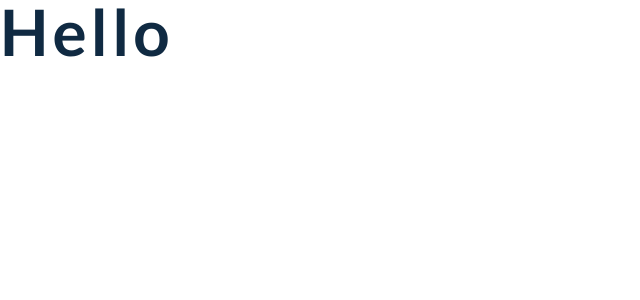
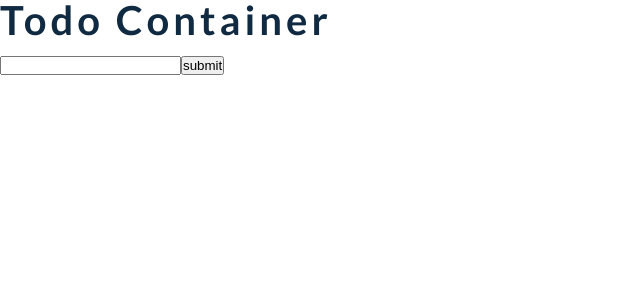
Before and after one commit to racharlasrikanth/react-todo-list, a React (Create React App) app: page / in a window 1280 px wide. Shown: the top 300 px of the page, without its empty margins (0-640 px from the left). Built offline with nearby package versions, Linux system fonts and the light colour scheme.

Commit message:
components added && functionality completed for todo list

```diff
--- a/package.json
+++ b/package.json
@@ -8,6 +8,7 @@
     "@testing-library/user-event": "^13.5.0",
     "react": "^17.0.2",
     "react-dom": "^17.0.2",
+    "react-icons": "^4.3.1",
     "react-scripts": "5.0.0",
     "web-vitals": "^2.1.4"
   },
--- a/src/App.js
+++ b/src/App.js
@@ -1,10 +1,54 @@
-import React from 'react';
+import React, { useState } from 'react';
+import Form from './components/Form';
+import TodoList from './components/TodoList';
+import Alert from './components/Alert';
+import Title from './components/Title';
 
-function App() {
+const App = () => {
+
+  const [formInput, setFormInput] = useState("");
+  const [todoList, setTodoList] = useState([]);
+  const [alert, setAlert] = useState({status: false, message: "", type: ""});
+  const [isEditing, setIsEditing] = useState({status:false, id:""});
+
+  const submitHandler = (comingTodo) => {
+    setTodoList([...todoList, comingTodo]);
+    setAlert({ status:true, message:"Item Added", type:"success" });
+  }
+
+  const deleteTodo = (id) => {
+    const newTodoList = todoList.filter((eachTodo) => {
+      return eachTodo.id !== id;
+    })
+    setTodoList(newTodoList);
+    setAlert({ status:true, message:"Item Deleted", type:"danger" });
+    setIsEditing({ id:"", status:false});
+    setFormInput("")
+  }
+
+  const updateTodo = (newTodo) => {
+    const newTodoList = todoList.map((eachTodo) => {
+      if(eachTodo.id === newTodo.id){
+        eachTodo.message = newTodo.message
+      }
+      return eachTodo;
+    })
+    setTodoList(newTodoList);
+    setIsEditing({ id:"", status:false});
+    setAlert({ status:true, message:"Item Updated", type:"success" });
+  }
+
   return (
-    <div className="App">
-      <h1>hello</h1>
-    </div>
+    <>
+      <main>
+        <Title />
+        {
+          alert.status && <Alert setAlert={setAlert} message={alert.message} type={alert.type}/>
+        }
+        <Form formInput={formInput} setFormInput={setFormInput} submitHandler={submitHandler} isEditing={isEditing} updateTodo={updateTodo} setAlert={setAlert}/>
+        <TodoList todoList={todoList} deleteTodo={deleteTodo} updateTodo={updateTodo} setIsEditing={setIsEditing} setFormInput={setFormInput}/>
+      </main>
+    </>
   );
 }
 
--- /dev/null
+++ b/src/components/Alert.js
@@ -0,0 +1,16 @@
+import React, { useEffect } from 'react';
+
+const Alert = ({ message, type, setAlert }) => {
+
+  useEffect(() => {
+    setTimeout(() => {
+      setAlert({ status:false, type:"", message:"" })
+    }, 3000);
+  // eslint-disable-next-line react-hooks/exhaustive-deps
+  }, []);
+
+
+  return <div className={`${type}`}>{message}</div>;
+}
+
+export default Alert;
--- /dev/null
+++ b/src/components/Form.js
@@ -0,0 +1,44 @@
+import React from 'react';
+
+const Form = ({ formInput, setFormInput, submitHandler, isEditing, updateTodo, setAlert }) => {
+
+    const handleFormSubmit = (e) => {
+        e.preventDefault();
+        if(!formInput){
+            setAlert({status:true, type:"danger", message:"Please Enter a Value"});
+            return;
+        }
+        submitHandler({
+            id: new Date().getTime().toString(),
+            message: formInput,
+        })
+        setFormInput("");
+    }
+
+    const updateCurrentTodo = (e) => {
+        e.preventDefault();
+        if(!formInput){
+            setAlert({status:true, type:"danger", message:"Please Enter a Value"});
+            return;
+        }
+        const newTodo = {
+            id: isEditing.id,
+            message: formInput,
+        }
+        updateTodo(newTodo);
+        setFormInput("");
+    }
+
+  return <div className='form-container'>
+      <form>
+        <input type="text" value={formInput} onChange={(e) => setFormInput(e.target.value)}/>
+        {
+            isEditing.status
+            ? <button type="submit" onClick={updateCurrentTodo}>edit</button>
+            : <button type="submit" onClick={handleFormSubmit}>submit</button>
+        }
+      </form>
+  </div>;
+}
+
+export default Form;
--- /dev/null
+++ b/src/components/Title.js
@@ -0,0 +1,10 @@
+import React from 'react';
+
+const Title = () => {
+  return <div className="title">
+  <h2>todo container</h2>
+  <div className="underline"></div>
+</div>;
+}
+
+export default Title;
--- /dev/null
+++ b/src/components/Todo.js
@@ -0,0 +1,21 @@
+import React from 'react';
+import { FiEdit } from "react-icons/fi";
+import { BsTrashFill } from "react-icons/bs";
+
+const Todo = ({ id, message, setIsEditing, deleteTodo, setFormInput }) => {
+
+    const sentUpdateCurrentTodo = (id, status, message) => {
+        setIsEditing({id: id, status: true})
+        setFormInput(message)
+    }
+
+    return <div className='todo' data-id={id}>
+        <div className="message">{message}</div>
+        <div className="button-container">
+          <button className='edit-btn' onClick={() => sentUpdateCurrentTodo(id, true, message)}><FiEdit /></button>
+          <button className='delete-btn' onClick={() => deleteTodo(id)}><BsTrashFill /></button>
+        </div>
+    </div>
+}
+
+export default Todo;
--- /dev/null
+++ b/src/components/TodoList.js
@@ -0,0 +1,14 @@
+import React from 'react';
+import Todo from './Todo';
+
+const TodoList = ({ todoList, deleteTodo, updateTodo, setIsEditing, setFormInput }) => {
+  return <div className='todolist-container'>
+      {
+          todoList.map((eachTodo) => {
+              return <Todo key={eachTodo.id} {...eachTodo} deleteTodo={deleteTodo} updateTodo={updateTodo} setIsEditing={setIsEditing} setFormInput={setFormInput}/>
+          })
+      }
+  </div>;
+}
+
+export default TodoList;
```
Also changed, not shown: 1 other file (tests, documents, lock files or other folders).
